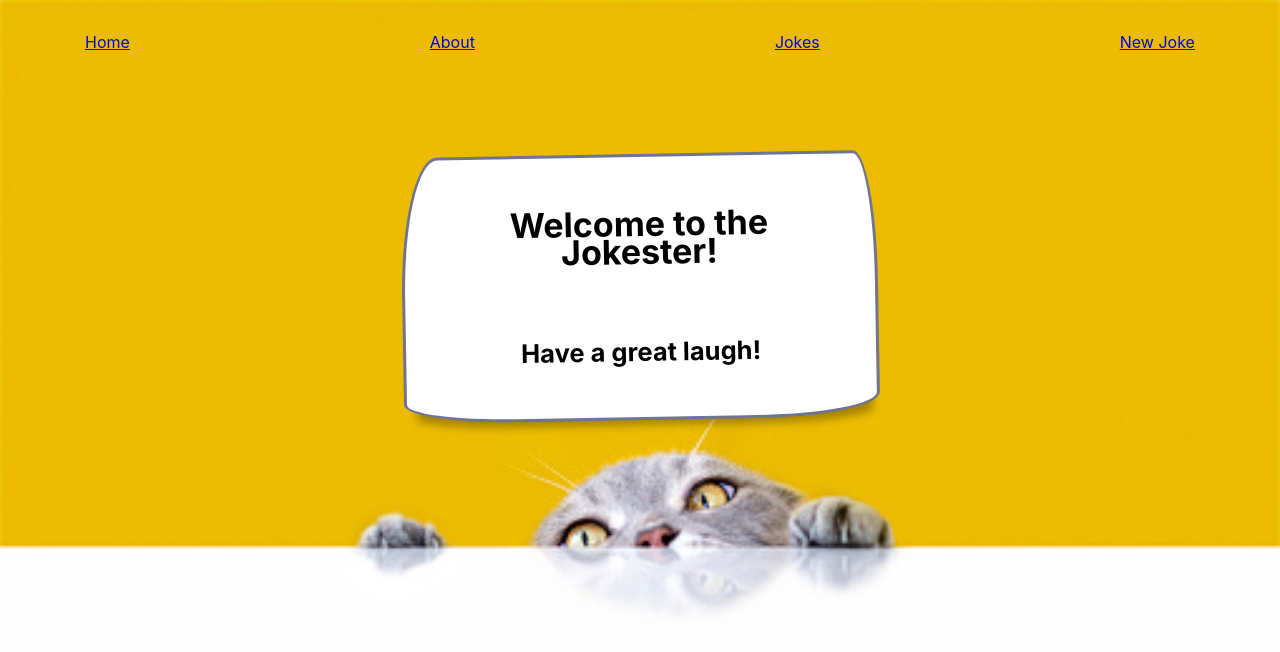
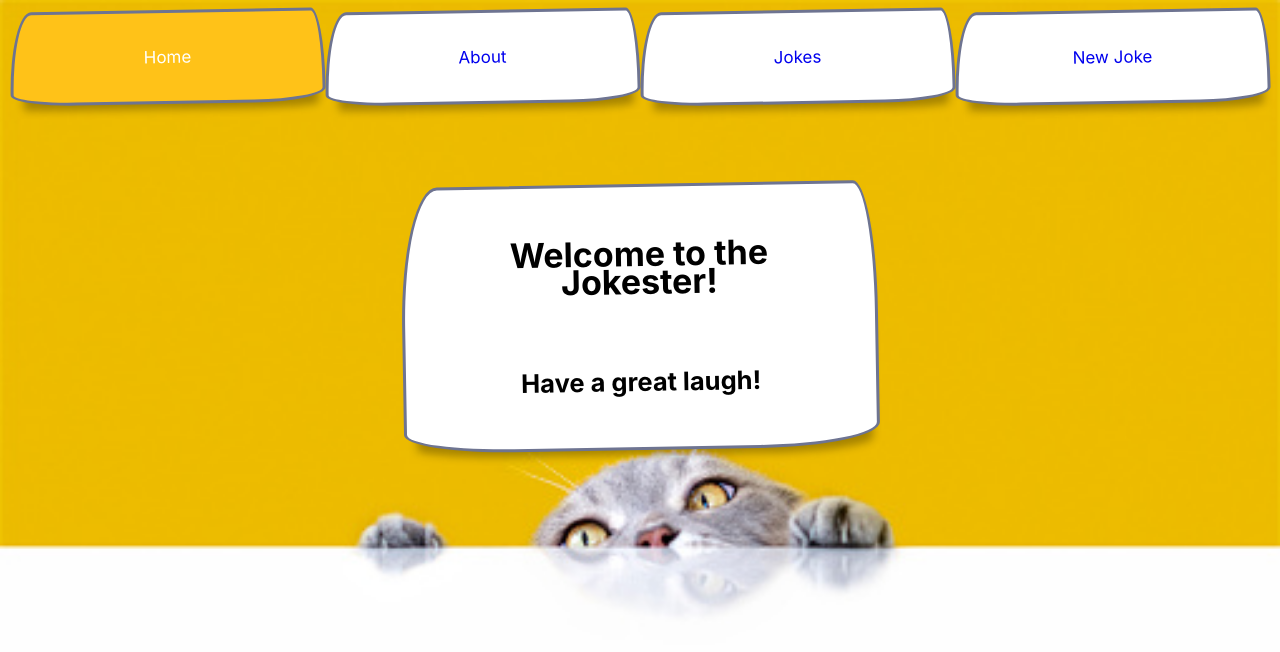
Before and after one commit to riannacastro/joke-frontend, a React (Create React App) app: page / in a window 1280 px wide. In both pictures the pointer is over the link "Home". Shown: the top 652 px of the page. Built offline with nearby package versions, Linux system fonts and the light colour scheme.

Commit message:
changed about page

```diff
--- a/src/App.css
+++ b/src/App.css
@@ -21,6 +21,7 @@ body {
     border-bottom-left-radius: 110px 19px;
     border-bottom-right-radius: 120px 24px;
     background-color: white;
+    text-decoration: none;
     display: block;
     position: relative;
     border: solid 3px #6e7491;
@@ -35,31 +36,13 @@ body {
     box-shadow: 3px 15px 8px -10px rgba(0, 0, 0, 0.3);
 }
 
-#jokes-link:link {
+#home-link:hover {
     border-top-left-radius: 37px 140px;
     border-top-right-radius: 23px 130px;
     border-bottom-left-radius: 110px 19px;
     border-bottom-right-radius: 120px 24px;
-    background-color: white;
-    display: block;
-    position: relative;
-    border: solid 3px #6e7491;
-    padding: 30px 30px;
-    max-width: 350px;
-    width: 70%;
-    margin: 70px auto 10;
-    float: center;
-    font-size: 17px;
-    line-height: 28px;
-    transform: rotate(-1deg);
-    box-shadow: 3px 15px 8px -10px rgba(0, 0, 0, 0.3);
-}
-#new-link:link {
-    border-top-left-radius: 37px 140px;
-    border-top-right-radius: 23px 130px;
-    border-bottom-left-radius: 110px 19px;
-    border-bottom-right-radius: 120px 24px;
-    background-color: white;
+    background-color: rgb(255, 194, 24);
+    color: rgb(255, 255, 255);
     display: block;
     position: relative;
     border: solid 3px #6e7491;
@@ -74,7 +57,133 @@ body {
     box-shadow: 3px 15px 8px -10px rgba(0, 0, 0, 0.3);
 }
 
+#joke-link:link {
+    border-top-left-radius: 37px 140px;
+    border-top-right-radius: 23px 130px;
+    border-bottom-left-radius: 110px 19px;
+    border-bottom-right-radius: 120px 24px;
+    background-color: white;
+    text-decoration: none;
+    display: block;
+    position: relative;
+    border: solid 3px #6e7491;
+    padding: 30px 30px;
+    max-width: 350px;
+    width: 70%;
+    margin: 70px auto 10;
+    float: center;
+    font-size: 17px;
+    line-height: 28px;
+    transform: rotate(-1deg);
+    box-shadow: 3px 15px 8px -10px rgba(0, 0, 0, 0.3);
+}
+
+#joke-link:hover {
+    border-top-left-radius: 37px 140px;
+    border-top-right-radius: 23px 130px;
+    border-bottom-left-radius: 110px 19px;
+    border-bottom-right-radius: 120px 24px;
+    background-color: rgb(255, 194, 24);
+    color: rgb(255, 255, 255);
+    display: block;
+    position: relative;
+    border: solid 3px #6e7491;
+    padding: 30px 30px;
+    max-width: 350px;
+    width: 70%;
+    margin: 70px auto 10;
+    float: center;
+    font-size: 17px;
+    line-height: 28px;
+    transform: rotate(-1deg);
+    box-shadow: 3px 15px 8px -10px rgba(0, 0, 0, 0.3);
+}
+
+#about-link:link {
+    border-top-left-radius: 37px 140px;
+    border-top-right-radius: 23px 130px;
+    border-bottom-left-radius: 110px 19px;
+    border-bottom-right-radius: 120px 24px;
+    background-color: white;
+    text-decoration: none;
+    display: block;
+    position: relative;
+    border: solid 3px #6e7491;
+    padding: 30px 30px;
+    max-width: 350px;
+    width: 70%;
+    margin: 70px auto 10;
+    float: center;
+    font-size: 17px;
+    line-height: 28px;
+    transform: rotate(-1deg);
+    box-shadow: 3px 15px 8px -10px rgba(0, 0, 0, 0.3);
+}
+
+#about-link:hover {
+    border-top-left-radius: 37px 140px;
+    border-top-right-radius: 23px 130px;
+    border-bottom-left-radius: 110px 19px;
+    border-bottom-right-radius: 120px 24px;
+    background-color: rgb(255, 194, 24);
+    color: rgb(255, 255, 255);
+    display: block;
+    position: relative;
+    border: solid 3px #6e7491;
+    padding: 30px 30px;
+    max-width: 350px;
+    width: 70%;
+    margin: 70px auto 10;
+    float: center;
+    font-size: 17px;
+    line-height: 28px;
+    transform: rotate(-1deg);
+    box-shadow: 3px 15px 8px -10px rgba(0, 0, 0, 0.3);
+}
+
+#new-link:link {
+    border-top-left-radius: 37px 140px;
+    border-top-right-radius: 23px 130px;
+    border-bottom-left-radius: 110px 19px;
+    border-bottom-right-radius: 120px 24px;
+    background-color: white;
+    text-decoration: none;
+    display: block;
+    position: relative;
+    border: solid 3px #6e7491;
+    padding: 30px 30px;
+    max-width: 350px;
+    width: 70%;
+    margin: 70px auto 10;
+    float: center;
+    font-size: 17px;
+    line-height: 28px;
+    transform: rotate(-1deg);
+    box-shadow: 3px 15px 8px -10px rgba(0, 0, 0, 0.3);
+}
+
+#new-link:hover {
+    border-top-left-radius: 37px 140px;
+    border-top-right-radius: 23px 130px;
+    border-bottom-left-radius: 110px 19px;
+    border-bottom-right-radius: 120px 24px;
+    background-color: rgb(255, 194, 24);
+    color: rgb(255, 255, 255);
+    display: block;
+    position: relative;
+    border: solid 3px #6e7491;
+    padding: 30px 30px;
+    max-width: 350px;
+    width: 70%;
+    margin: 70px auto 10;
+    float: center;
+    font-size: 17px;
+    line-height: 28px;
+    transform: rotate(-1deg);
+    box-shadow: 3px 15px 8px -10px rgba(0, 0, 0, 0.3);
+}
 /* .selected {
+    background-color: thistle;
     color: blue;
 } */
 
--- a/src/App.js
+++ b/src/App.js
@@ -10,25 +10,25 @@ function App() {
       <NavLink
       to="/"
       className={isActive => isActive ? "selected" : ""}
-      id="nav-link"
+      id="home-link"
       >Home</NavLink>
       <br />
       <NavLink
       to="/about"
       className={isActive => isActive ? "selected" : ""}
-      id="nav-link"
+      id="about-link"
       >About</NavLink>
       <br />
       <NavLink
       to="/jokes"
       className={isActive => isActive ? "selected" : ""}
-      id="nav-link"
+      id="joke-link"
       >Jokes</NavLink>
       <br />
       <NavLink
       to="/new"
       className={isActive => isActive ? "selected" : ""}
-      id="nav-link"
+      id="new-link"
       >New Joke</NavLink>
       </div>
       <Pages />
--- a/src/Components/HowToPage.js
+++ b/src/Components/AboutPage.js
@@ -1,6 +1,6 @@
 import React, { Component } from 'react'
 
-export default class HowToPage extends Component {
+export default class AboutPage extends Component {
     render() {
         return (
             <div>
--- a/src/Components/Pages.js
+++ b/src/Components/Pages.js
@@ -1,9 +1,9 @@
 import React from 'react'
 import { Switch, Route } from 'react-router-dom'
 import HomePage from './HomePage'
-import HowToPage from './HowToPage'
 import JokeForm from './jokes/JokeForm'
 import JokesContainer from './jokes/JokesContainer'
+import AboutPage from './AboutPage'
 
 
 
@@ -11,7 +11,7 @@ export default function Pages() {
     return (
             <Switch>
             <Route exact path="/" component={HomePage}/>
-            <Route exact path="/" component={HowToPage}/>
+            <Route exact path="/" component={AboutPage}/>
             <Route path="/jokes" component={routerProps => < JokesContainer routerProps={routerProps}/>}/>
             <Route path="/new" component={routerProps => < JokeForm routerProps={routerProps}/>}/>
             </Switch>
```
